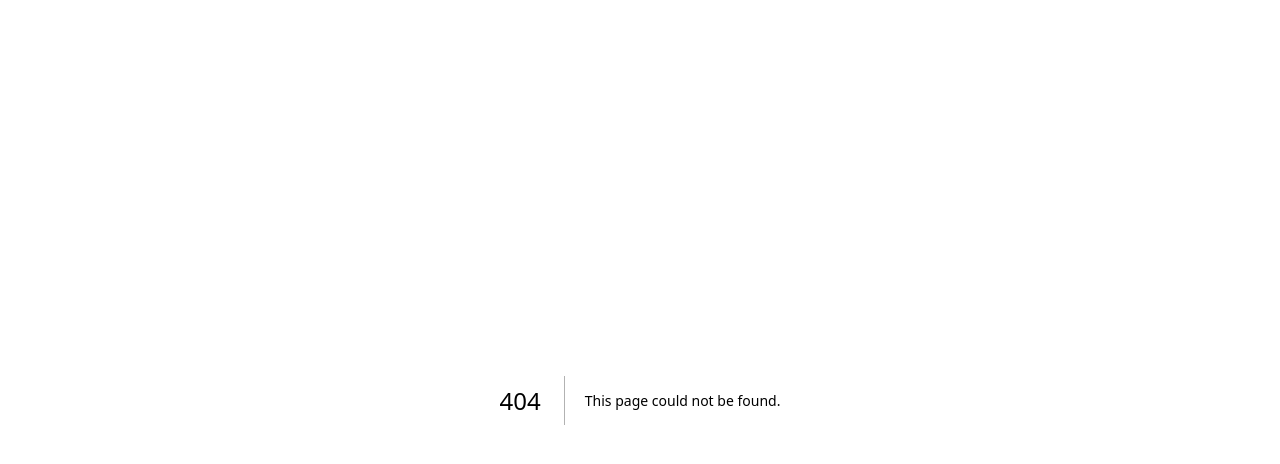
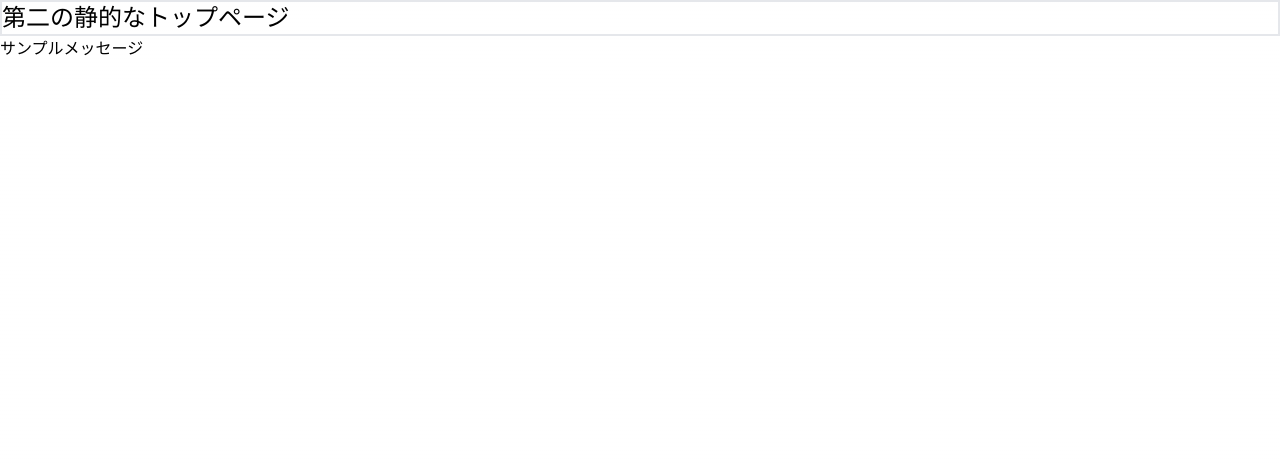
Before and after one commit to fukada-m/todo, a Next.js app: page /second in a window 1280 px wide. Before the commit this address had no page. Shown: the top 464 px of the page. Built offline with nearby package versions, Linux system fonts and the light colour scheme.

Commit message:
静的なページを作ってみた

```diff
--- a/src/app/globals.css
+++ b/src/app/globals.css
@@ -33,7 +33,7 @@ body {
 }
 
 .title {
-  @apply text-2xl;
+  @apply text-2xl border-solid border-2;
 }
 
 :any-link {
--- a/src/app/name/[name]/page.tsx
+++ b/src/app/name/[name]/page.tsx
@@ -1,9 +1,10 @@
 import Link from 'next/link'
+import 'bootstrap/dist/css/bootstrap.min.css';
 
 export default function Name({params}: {params:{name: string}}) {
   return (
     <main>
-      <h1>nameのダイナミックテスト</h1>
+      <h1 className='bg-primary'>nameのダイナミックテスト</h1>
       <p>あなたの名前は{params.name}だよ</p>
       <div>
         <Link href="/">トップぺーじ</Link>
--- /dev/null
+++ b/src/app/second/page.tsx
@@ -0,0 +1,22 @@
+"use server"
+import { Metadata } from "next"
+
+export async function generateMetadata(){
+  return {
+    title: "第二のトップページ",
+  }
+}
+
+const defaultProps = {
+  title: "第二の静的なトップページ",
+  msg: "サンプルメッセージ"
+}
+
+export default async function SecondHome(){
+  return (
+    <main>
+      <h1 className='title'>{defaultProps.title}</h1>
+      <p className="msg">{defaultProps.msg}</p>
+    </main>
+  )
+}
```
